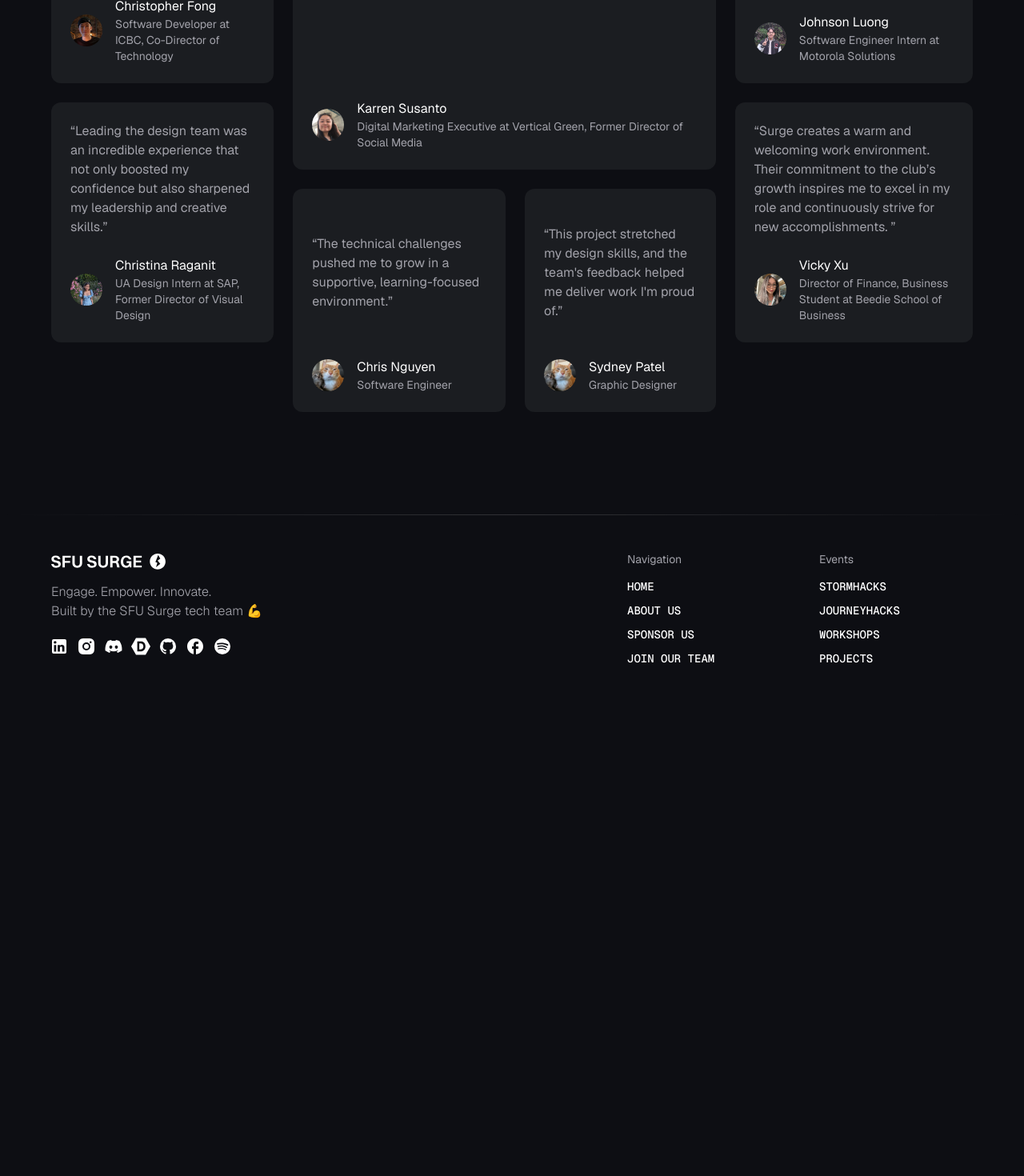
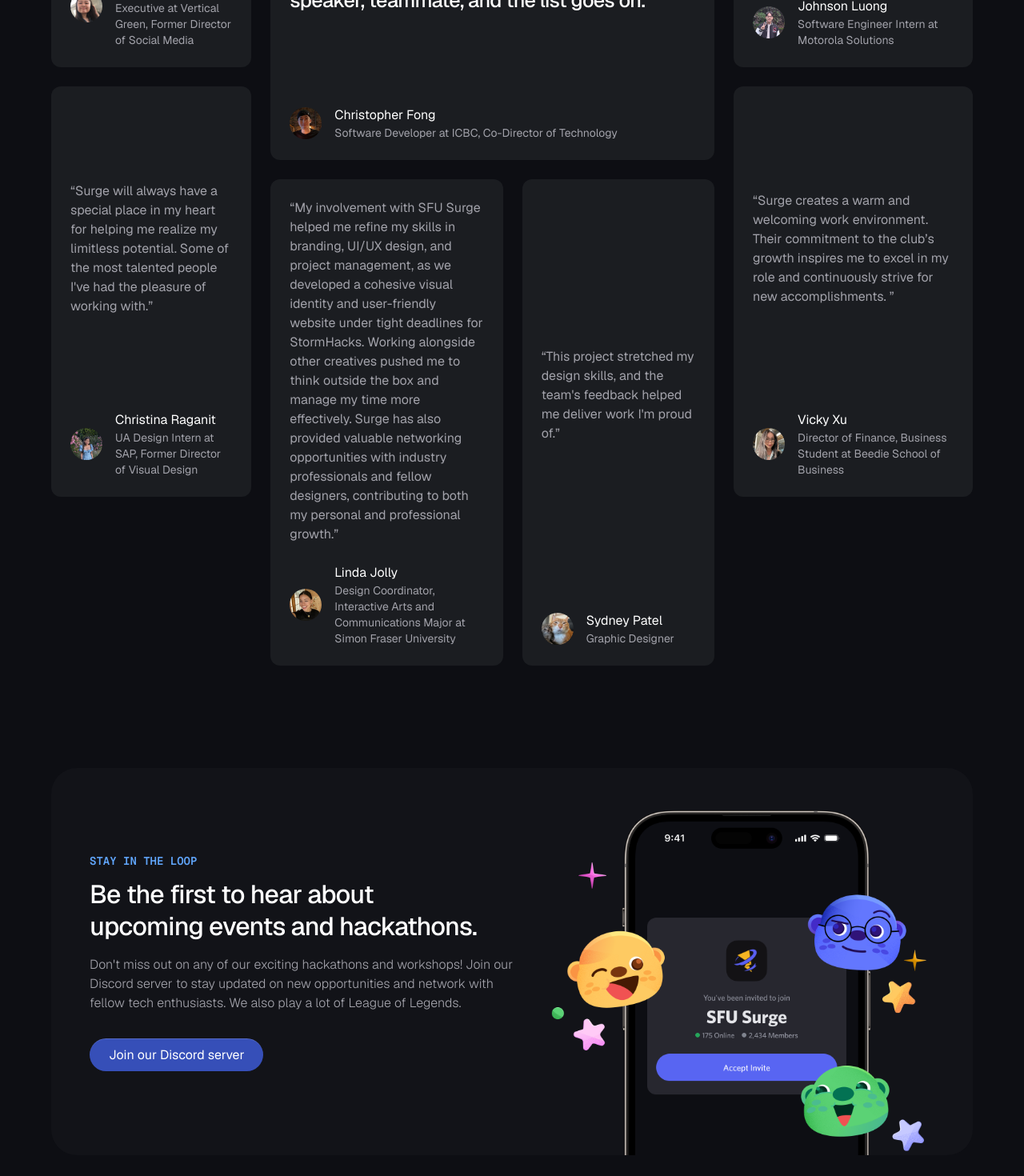
Before and after one commit to sfusurge/surge_website, a Next.js app: page /about in a window 1280 px wide. Shown: the part 3040-4510 px from the top of the page at 80% size. Before the commit the page ends 3918 px from the top, so only its background shows below. Built offline with nearby package versions, Linux system fonts and the light colour scheme.

Commit message:
added join discord cta on all pages
added another testimonial too but oh god these shits rendering well

```diff
--- a/src/app/about/page.tsx
+++ b/src/app/about/page.tsx
@@ -1,11 +1,13 @@
 import Testimonials from "@/app/sections/about/Testimonials";
 import TeamGallery from "@/app/sections/about/TeamGallery";
+import JoinDiscord from "@/components/JoinDiscord";
 
 export default function Page() {
   return (
     <main className="flex flex-col gap-24 lg:gap-32">
       <TeamGallery />
       <Testimonials />
+      <JoinDiscord />
     </main>
   );
 }
--- a/src/app/events/page.tsx
+++ b/src/app/events/page.tsx
@@ -1,4 +1,5 @@
 import EventsHero from "@/app/sections/events/EventsHero";
+import JoinDiscord from "@/components/JoinDiscord";
 import CurrentEvents from "@/app/sections/events/CurrentEvents";
 
 export default function Page() {
@@ -6,6 +7,7 @@ export default function Page() {
     <main className="flex flex-col gap-36">
       <EventsHero/>
       <CurrentEvents />
+      <JoinDiscord />
     </main>
   );
 }
--- a/src/app/sections/home/Involvement/index.jsx
+++ b/src/app/sections/home/Involvement/index.jsx
@@ -3,6 +3,7 @@ import InvolvementImage from "/public/Discord image.png";
 import Image from "next/image";
 
 import text_content from "@/lib/content/text_content.json";
+import JoinDiscord from "@/components/JoinDiscord";
 
 const Involvement = () => {
   return (
@@ -27,36 +28,7 @@ const Involvement = () => {
           </button>
         </div>
       </div>
-      <div className="bg-surface rounded-custom-radius p-8 pb-0 lg:pb-0 w-full flex sm:flex-row md:flex-row lg:flex-col items-start">
-        <div className="flex flex-col lg:flex-row">
-          <div className="lg:m-4 lg:w-1/2 flex items-center">
-            <div>
-              <h2 className="text-caption">
-                {text_content.homepage.join_discord.callout}
-              </h2>
-              <h1 className="title-2 mb-4 mt-3 emphasized">
-                {text_content.homepage.join_discord.heading}
-              </h1>
-              <p className="paragraph mb-6">
-                {text_content.homepage.join_discord.description}
-              </p>
-              <button className="button-link bg-brand-primary hover:bg-brand-primary-hover text-primary py-2 my-8 px-6 rounded-custom-radius transition mb-8">
-                <a href="https://discord.gg/UcFkUktxfy">
-                  {text_content.homepage.join_discord.cta}
-                </a>
-              </button>
-            </div>
-          </div>
-
-          <div className="flex-1 flex items-end justify-center">
-            <Image
-              src={InvolvementImage}
-              alt="Involvement"
-              className="w-full md:w-3/4 lg:w-full h-auto"
-            />
-          </div>
-        </div>
-      </div>
+      <JoinDiscord/>
     </div>
   );
 };
--- /dev/null
+++ b/src/components/JoinDiscord.tsx
@@ -0,0 +1,36 @@
+import Image from "next/image"
+import text_content from "@/lib/content/text_content.json";
+import InvolvementImage from "/public/Discord image.png";
+
+export default function JoinDiscord() {
+    return (<div className="bg-surface rounded-custom-radius p-8 pb-0 lg:pb-0 w-full flex sm:flex-row md:flex-row lg:flex-col items-start">
+        <div className="flex flex-col lg:flex-row">
+          <div className="lg:m-4 lg:w-1/2 flex items-center">
+            <div>
+              <h2 className="text-caption">
+                {text_content.homepage.join_discord.callout}
+              </h2>
+              <h1 className="title-2 mb-4 mt-3 emphasized">
+                {text_content.homepage.join_discord.heading}
+              </h1>
+              <p className="paragraph mb-6">
+                {text_content.homepage.join_discord.description}
+              </p>
+              <button className="button-link bg-brand-primary hover:bg-brand-primary-hover text-primary py-2 my-8 px-6 rounded-custom-radius transition mb-8">
+                <a href="https://discord.gg/UcFkUktxfy">
+                  {text_content.homepage.join_discord.cta}
+                </a>
+              </button>
+            </div>
+          </div>
+
+          <div className="flex-1 flex items-end justify-center">
+            <Image
+              src={InvolvementImage}
+              alt="Involvement"
+              className="w-full md:w-3/4 lg:w-full h-auto"
+            />
+          </div>
+        </div>
+      </div>)
+}
--- a/src/lib/testimonials.json
+++ b/src/lib/testimonials.json
@@ -1,19 +1,19 @@
 [
+    {
+     "name": "Karren Susanto",
+      "position": "Digital Marketing Executive at Vertical Green, Former Director of Social Media",
+      "testimonial": "Through the club I gained my 'for life' friends, those who'll be with me by my side constantly. The club experience also helped me understand where I want to be career wise and helped me gain more experience before joining the workforce. Absolutely cherished my memories with the club!",
+      "area": "a",
+      "cardStyle": "small",
+      "src": "/testimonials/karrensusanto.jpeg"
+    },
     {
       "name": "Christopher Fong",
       "position": "Software Developer at ICBC, Co-Director of Technology",
-      "testimonial": "Surge has not only been a catalyst for both my personal and professional growth, but it's also been a platform for me and like-minded people to connect and bring our passion for tech and hackathons to reality at SFU. I can wholeheartedly attest that Surge has provided me opportunities to become a better leader, event planner, decision-maker, speaker, teammate, and the list goes on.",
-      "area": "a",
-      "cardStyle": "small",
-      "src": "/testimonials/christopherfong.jpg"
-    },
-    {
-      "name": "Karren Susanto",
-      "position": "Digital Marketing Executive at Vertical Green, Former Director of Social Media",
-      "testimonial": "Through the club I gained my 'for life' friends, those who'll be with me by my side constantly.\n\nThe club experience also helped me understand where I want to be career wise and helped me gain more experience before joining the workforce. Absolutely cherished my memories with the club!",
+      "testimonial": "Surge has not only been a catalyst for both my personal and professional growth, but it's also been a platform for me and like-minded people to connect and bring our passion for tech and hackathons to reality at SFU.\n\nI can wholeheartedly attest that Surge has provided me opportunities to become a better leader, event planner, decision-maker, speaker, teammate, and the list goes on.",
       "area": "b",
       "cardStyle": "big",
-      "src": "/testimonials/karrensusanto.jpeg"
+      "src": "/testimonials/christopherfong.jpg"
     },
     {
       "name": "Johnson Luong",
@@ -26,7 +26,7 @@
     {
       "name": "Christina Raganit",
       "position": "UA Design Intern at SAP, Former Director of Visual Design",
-      "testimonial": "Leading the design team was an incredible experience that not only boosted my confidence but also sharpened my leadership and creative skills.",
+      "testimonial": "Surge will always have a special place in my heart for helping me realize my limitless potential. Some of the most talented people I've had the pleasure of working with.",
       "area": "d",
       "cardStyle": "small",
       "src": "/testimonials/christinaraganit.jpg"
@@ -40,12 +40,12 @@
       "src": "/testimonials/vickyxu.jpg"
     },
     {
-      "name": "Chris Nguyen",
-      "position": "Software Engineer",
-      "testimonial": "The technical challenges pushed me to grow in a supportive, learning-focused environment.",
+      "name": "Linda Jolly",
+      "position": "Design Coordinator, Interactive Arts and Communications Major at Simon Fraser University",
+      "testimonial": "My involvement with SFU Surge helped me refine my skills in branding, UI/UX design, and project management, as we developed a cohesive visual identity and user-friendly website under tight deadlines for StormHacks. Working alongside other creatives pushed me to think outside the box and manage my time more effectively. Surge has also provided valuable networking opportunities with industry professionals and fellow designers, contributing to both my personal and professional growth.",
       "area": "f",
       "cardStyle": "small",
-      "src": "/placeholder.jpg"
+      "src": "/testimonials/lindajolly.jpg"
     },
     {
       "name": "Sydney Patel",
```
Also changed, not shown: public/testimonials/lindajolly.jpg (added).
